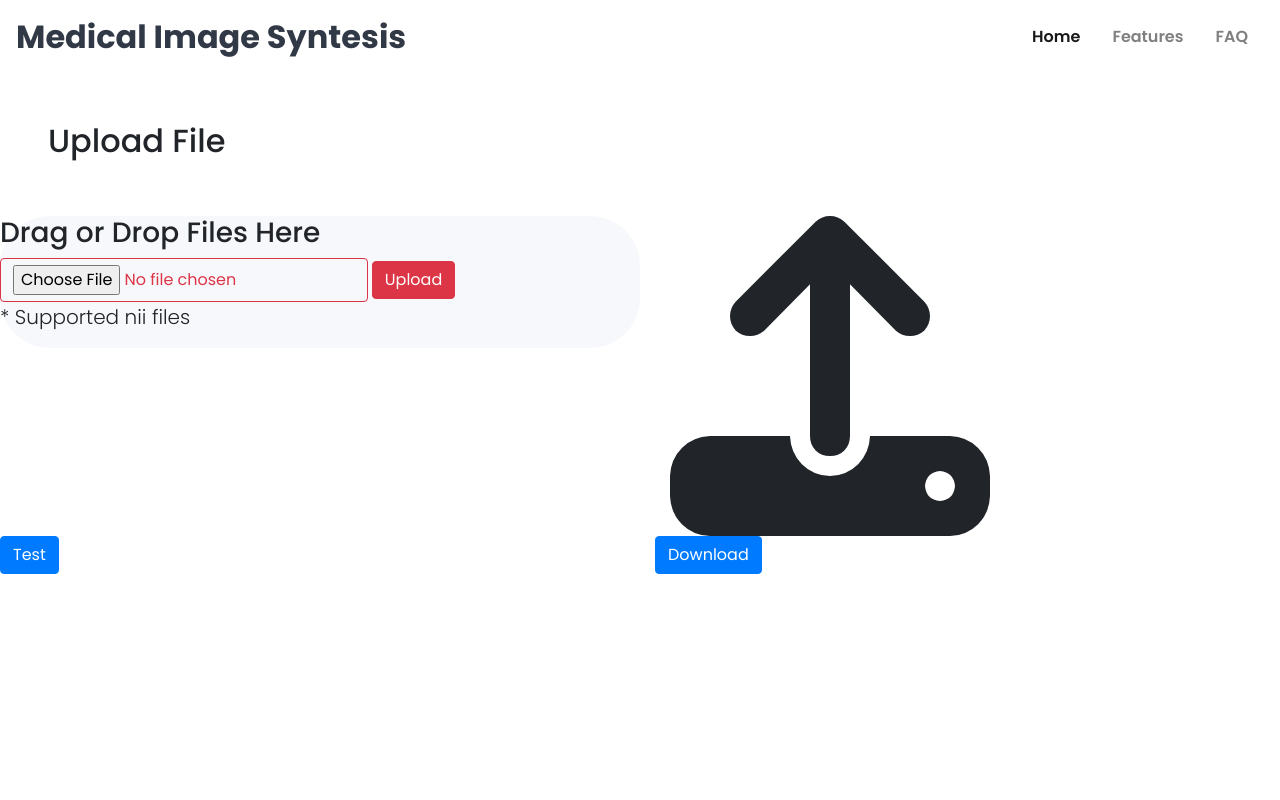
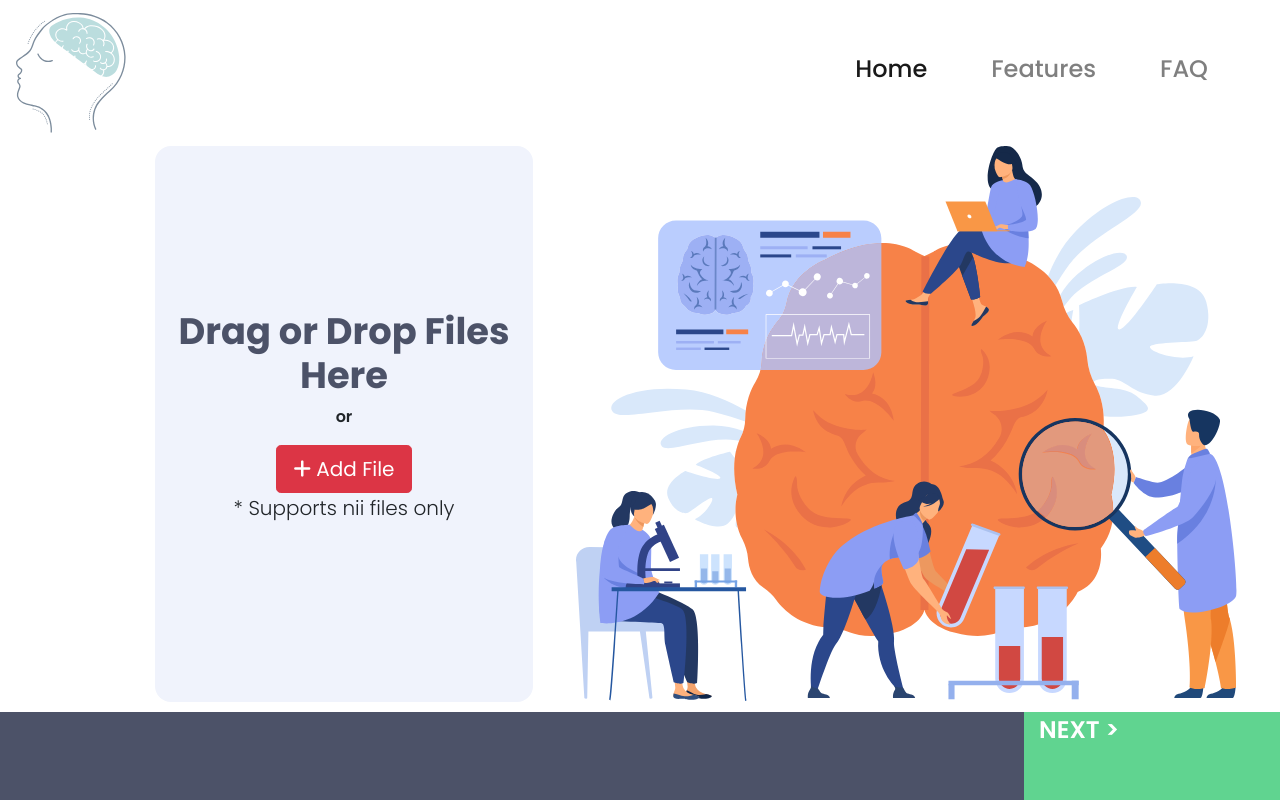
Before and after one commit to mritopep/Mritopet, a Flask app: page / in a window 1280 px wide. Run offline with Flask 2, Linux system fonts and the light colour scheme; parts of the project's set-up code (start-up, migrations or seed data) failed here and were passed over; some libraries are stand-ins or nearby versions.

Commit message:
index.html modified

```diff
--- a/static/index.css
+++ b/static/index.css
@@ -1,6 +1,8 @@
 body {
     font-family: 'Poppins', sans-serif;
     font-weight: 600;
+    overflow: hidden;
+
 }
 .logo{
     color: #313946;
@@ -13,11 +15,60 @@ body {
     padding: 20px;
 }
 
+.navbarimg{
+    max-height: 7.5rem;
+    width: auto;
+    margin: 0px;
+}
+
 .upload{
-    background-color: #f7f8fc;
-    border-radius: 50px;
+    background-color: #F0F3FC;
+    border-radius: 1rem;
+
 }
 
 .lg-img{
     font-size: 20rem;
 }
+
+
+.addbtn{
+    position: relative;
+    overflow: hidden;
+}
+.addbtn input{
+  position: absolute;
+  font-size: 2rem;
+  opacity: 0;
+  right: 0;
+  top: 0;
+
+
+}
+
+.txt_col{
+    color: #4C5268;
+    font-size: 2.3rem
+
+
+}
+
+.lead{
+    font-size: 20px;
+}
+
+footer .row{
+    height: 5.5rem;
+}
+
+.bluebox{
+    background-color: #4C5268 ;
+
+}
+.greenbox{
+    background-color: #60D490;
+}
+.greenbox a{
+    color: white;
+    font-size: 1.5rem;
+}
--- /dev/null
+++ b/templates/base.html
@@ -0,0 +1,37 @@
+<!doctype html>
+<html lang="en">
+
+<head>
+  <!-- Required meta tags -->
+  <meta charset="utf-8">
+  <meta name="viewport" content="width=device-width, initial-scale=1, shrink-to-fit=no">
+  <!-- Bootstrap CSS -->
+  <script src="https://kit.fontawesome.com/a12ea3161c.js" crossorigin="anonymous"></script>
+  <link rel="stylesheet" href="https://maxcdn.bootstrapcdn.com/bootstrap/4.0.0/css/bootstrap.min.css"
+    integrity="sha384-Gn5384xqQ1aoWXA+058RXPxPg6fy4IWvTNh0E263XmFcJlSAwiGgFAW/dAiS6JXm" crossorigin="anonymous">
+  <link rel="stylesheet" href="..\static\index.css">
+  <link rel="preconnect" href="https://fonts.gstatic.com">
+  <link rel="preconnect" href="https://fonts.gstatic.com">
+  <link href="https://fonts.googleapis.com/css2?family=Poppins:wght@100;200;300;400;500;600;700&display=swap"
+    rel="stylesheet">
+  {% block head %}{% endblock %}
+</head>
+
+
+<body>
+
+ {% block body %} {% endblock %}
+
+
+ <script src="https://code.jquery.com/jquery-3.2.1.slim.min.js"
+ integrity="sha384-KJ3o2DKtIkvYIK3UENzmM7KCkRr/rE9/Qpg6aAZGJwFDMVNA/GpGFF93hXpG5KkN"
+ crossorigin="anonymous"></script>
+<script src="https://cdnjs.cloudflare.com/ajax/libs/popper.js/1.12.9/umd/popper.min.js"
+ integrity="sha384-ApNbgh9B+Y1QKtv3Rn7W3mgPxhU9K/ScQsAP7hUibX39j7fakFPskvXusvfa0b4Q"
+ crossorigin="anonymous"></script>
+<script src="https://maxcdn.bootstrapcdn.com/bootstrap/4.0.0/js/bootstrap.min.js"
+ integrity="sha384-JZR6Spejh4U02d8jOt6vLEHfe/JQGiRRSQQxSfFWpi1MquVdAyjUar5+76PVCmYl"
+ crossorigin="anonymous"></script>
+</body>
+
+</html>
--- a/templates/index.html
+++ b/templates/index.html
@@ -1,26 +1,14 @@
-<!doctype html>
-<html lang="en">
+{% extends "base.html" %}
 
-<head>
-  <!-- Required meta tags -->
-  <meta charset="utf-8">
-  <meta name="viewport" content="width=device-width, initial-scale=1, shrink-to-fit=no">
-  <!-- Bootstrap CSS -->
-  <script src="https://kit.fontawesome.com/a12ea3161c.js" crossorigin="anonymous"></script>
-  <link rel="stylesheet" href="https://maxcdn.bootstrapcdn.com/bootstrap/4.0.0/css/bootstrap.min.css"
-    integrity="sha384-Gn5384xqQ1aoWXA+058RXPxPg6fy4IWvTNh0E263XmFcJlSAwiGgFAW/dAiS6JXm" crossorigin="anonymous">
-  <link rel="stylesheet" href="./index.css">
-  <link rel="preconnect" href="https://fonts.gstatic.com">
-  <link rel="preconnect" href="https://fonts.gstatic.com">
-  <link href="https://fonts.googleapis.com/css2?family=Poppins:wght@100;200;300;400;500;600;700&display=swap"
-    rel="stylesheet">
+{% block head %}
   <title>Medical Image Syntesis</title>
-</head>
-<!-- comment-->
+{% endblock head %}
 
-<body>
-  <nav class="navbar navbar-expand-lg navbar-light bg-transparent">
-    <a class="navbar-brand" href="#"><span class="logo">Medical Image Syntesis</span></a>
+  {% block body %}
+  <nav class="navbar navbar-expand-lg navbar-light bg-transparent ">
+    <a class="navbar-brand" href="#">
+      <img src="..\static\images\Logo.svg" alt="logo" class="navbarimg " />
+    </a>
     <button class="navbar-toggler" type="button" data-toggle="collapse" data-target="#navbarNav"
       aria-controls="navbarNav" aria-expanded="false" aria-label="Toggle navigation">
       <span class="navbar-toggler-icon"></span>
@@ -28,81 +16,75 @@
     <div class="collapse navbar-collapse justify-content-end" id="navbarNav">
       <ul class="navbar-nav">
         <li class="nav-item active ml-5">
-          <a class="nav-link m-2" href="#">Home <span class="sr-only">(current)</span></a>
+          <a class="nav-link mr-5 h4" href="#">Home <span class="sr-only">(current)</span></a>
         </li>
         <li class="nav-item">
-          <a class="nav-link m-2" href="#">Features</a>
+          <a class="nav-link mr-5 h4" href="#">Features</a>
         </li>
         <li class="nav-item">
-          <a class="nav-link m-2" href="#">FAQ</a>
+          <a class="nav-link mr-5 h4" href="#">FAQ</a>
         </li>
       </ul>
     </div>
   </nav>
+
   <div class="container-fluid justify-content-center align-content-center">
-    <div class="row">
-      <p class="h2 p-5">
-        Upload File
-      </p>
-    </div>
-    <div class="row">
-      <div class="col-6">
-        <div class="row">
-          <div class="container h-50 w-40 justify-content-center align-content-center upload">
-            <div class="row">
-              <p class="h3">
-                Drag or Drop Files Here
-              </p>
+    <div class="row ">
+     <div class="col-1"></div>
+      <div class="col my-0 py-0 ml-5" >
+        <div class="row h-100 upload ">
+          <div class="container text-center align-self-center">
+            <div>
+              <p class="h3 font-weight-bold txt_col">Drag or Drop Files Here </p>
+              <p> or</p>
             </div>
-            <div class="row">
-              <!--
-              <button type="button" name="" id="" class="btn btn-danger" btn-lg btn-block">
-                <i class="fas fa-plus"></i> Add File
-              </button>
-              -->
-              <form action = "/upload" method = "POST" enctype = "multipart/form-data">
-
-                  <input type = "file" name = "mri_file" class="btn btn-outline-danger" />
-                  <input class="btn btn-danger" type="submit" value="Upload">
-
-              </form>
+            <div>
+              <div class="file btn btn-lg btn-danger addbtn">
+               <i class="fas fa-plus"></i> Add File
+               <input type="file" name="mri_file" class=""/>
+              </div>
             </div>
-            <div class="row">
+            <div >
               <p class="lead">
-                * Supported nii files
+                * Supports nii files only
               </p>
             </div>
           </div>
         </div>
+
+
       </div>
-      <div class="col-6">
-        <div class="container">
-          <div class="row">
-            <div class="col">
-              <i class="fas fa-upload lg-img"></i>
-            </div>
-          </div>
+      <div class="col-7 ">
+        <div class="row  ">
+          <div class="container text-center align-self-center">
+            <img src="..\static\images\background-img.svg" alt="logo" class="img-fluid bgimg" />
+           </div>
         </div>
       </div>
     </div>
   </div>
-  <div class="row">
-    <div class="col">
-      <a href="/test" class="btn btn-primary">Test</a>
+
+  <footer class="fixed-bottom">
+    <div class="container-fluid justify-content-center align-content-center">
+        <div class="row ">
+          <div class="col bluebox">
+
+          </div>
+          <div class="col bluebox">
+
+          </div>
+          <div class="col bluebox">
+          </div>
+          <div class="col bluebox">
+
+          </div>
+
+          <div class="col greenbox ">
+            <a href=#>NEXT ></a>
+          </div>
+        </div>
+
     </div>
-    <div class="col">
-      <a href="/download" class="btn btn-primary">Download</a>
-    </div>
-  </div>
-  <script src="https://code.jquery.com/jquery-3.2.1.slim.min.js"
-    integrity="sha384-KJ3o2DKtIkvYIK3UENzmM7KCkRr/rE9/Qpg6aAZGJwFDMVNA/GpGFF93hXpG5KkN"
-    crossorigin="anonymous"></script>
-  <script src="https://cdnjs.cloudflare.com/ajax/libs/popper.js/1.12.9/umd/popper.min.js"
-    integrity="sha384-ApNbgh9B+Y1QKtv3Rn7W3mgPxhU9K/ScQsAP7hUibX39j7fakFPskvXusvfa0b4Q"
-    crossorigin="anonymous"></script>
-  <script src="https://maxcdn.bootstrapcdn.com/bootstrap/4.0.0/js/bootstrap.min.js"
-    integrity="sha384-JZR6Spejh4U02d8jOt6vLEHfe/JQGiRRSQQxSfFWpi1MquVdAyjUar5+76PVCmYl"
-    crossorigin="anonymous"></script>
-</body>
+  </footer>
 
-</html>
+{% endblock body %}
```
Also changed, not shown: static/images/Logo.svg (added), static/images/background-img.svg (added), static/images/base-rec.svg (added).
